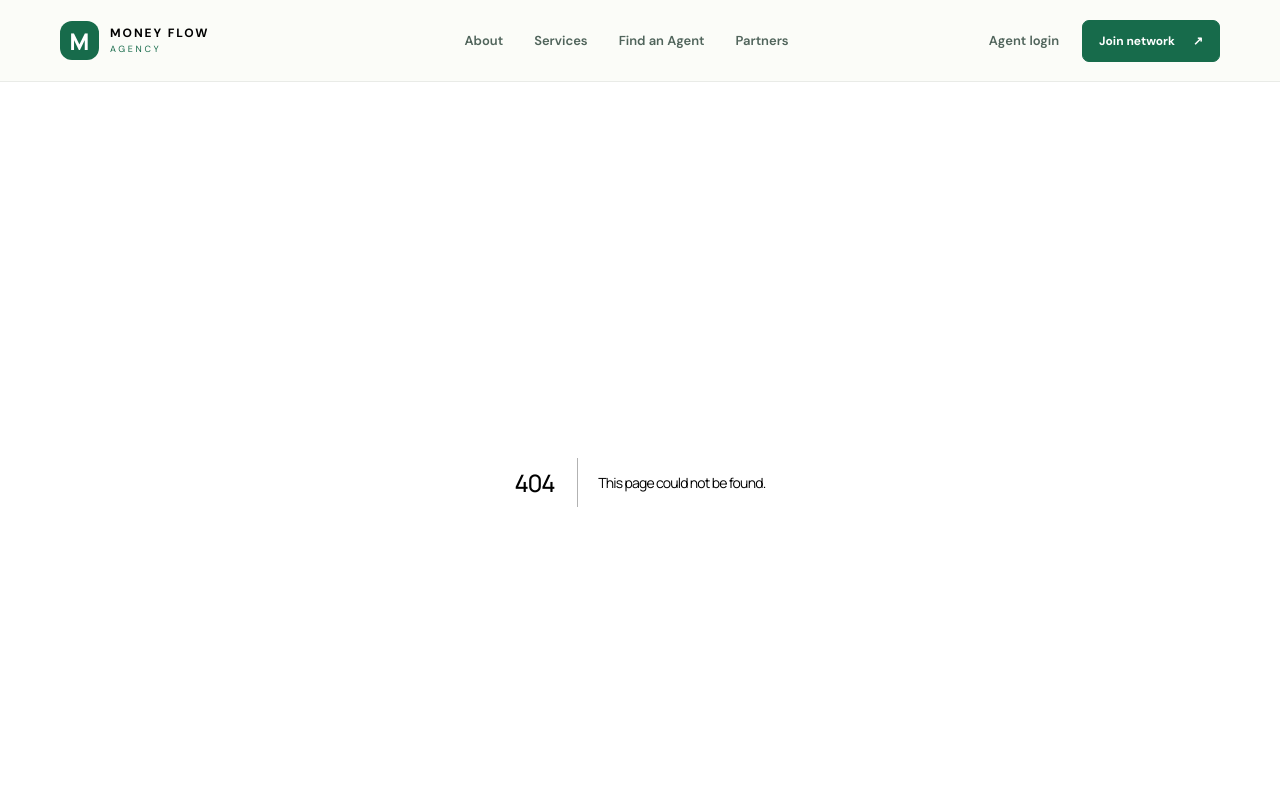
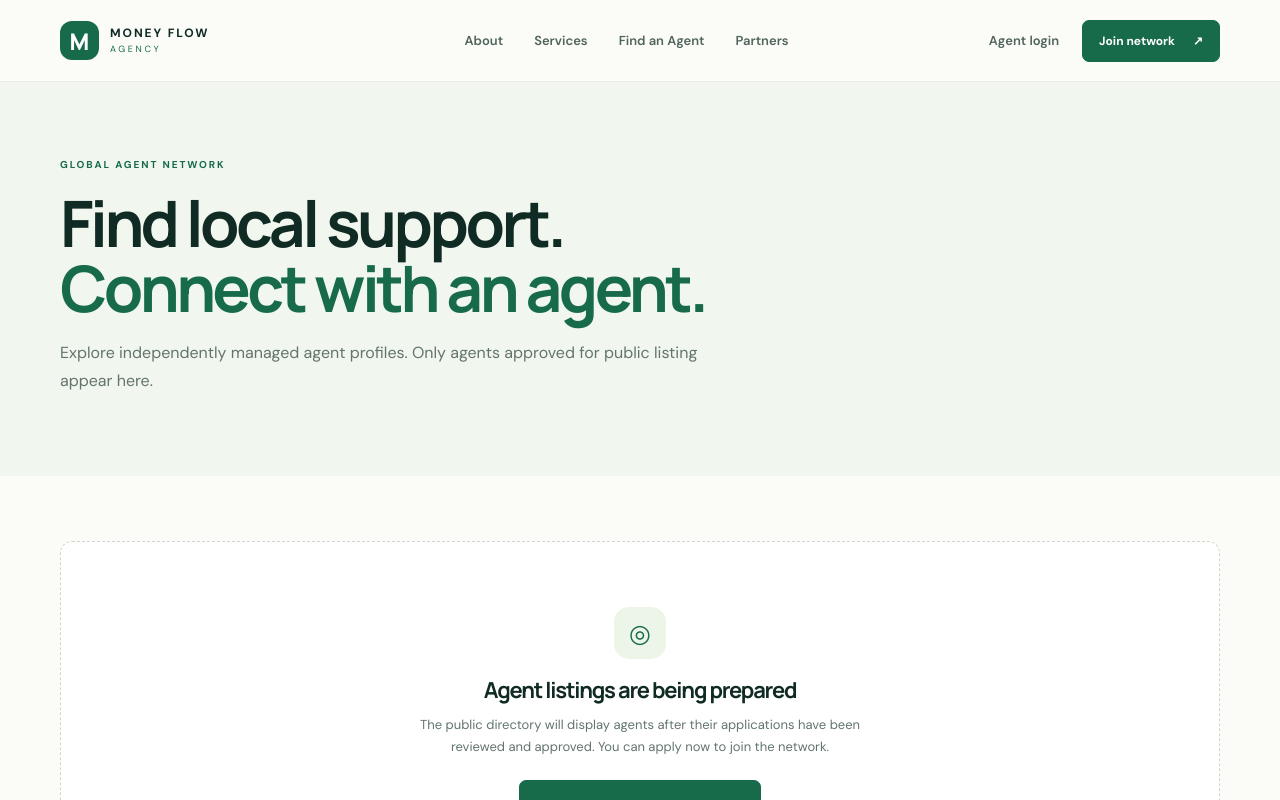
Before and after one commit to MKONDE/Money-flow-agency, a Next.js app: page /agents in a window 1280 px wide. Before the commit this address had no page. Shown: the top 800 px of the page. Built offline with nearby package versions, Linux system fonts and the light colour scheme; no server answers; the database is empty.

Commit message:
feat(mfa): build public platform pages src/app/agents/page.tsx

```diff
--- /dev/null
+++ b/src/app/agents/page.tsx
@@ -0,0 +1,8 @@
+import Link from "next/link";
+import { createClient } from "@/lib/supabase/server";
+type Agent={id:string;brand_name:string;description:string|null;country_code:string;region:string|null;city:string|null;services:string[]|null;languages:string[]|null;logo_url:string|null};
+export const dynamic="force-dynamic";
+export default async function AgentsPage(){
+ let agents:Agent[]=[]; let configured=Boolean(process.env.NEXT_PUBLIC_SUPABASE_URL&&process.env.NEXT_PUBLIC_SUPABASE_PUBLISHABLE_KEY);
+ if(configured){try{const supabase=await createClient();const {data}=await supabase.from("agent_profiles").select("id,brand_name,description,country_code,region,city,services,languages,logo_url").eq("status","verified").order("brand_name").limit(60);agents=(data??[]) as Agent[]}catch{}}
+ return <><section className="page-hero"><div className="container"><div className="section-kicker">GLOBAL AGENT NETWORK</div><h1>Find local support.<br/><em>Connect with an agent.</em></h1><p>Explore independently managed agent profiles. Only agents approved for public listing appear here.</p></div></section><section className="content-section"><div className="container">{agents.length? <div className="pillar-grid">{agents.map(a=><article className="pillar-card" key={a.id}><span className="badge-status">MFA VERIFIED</span><h3 style={{marginTop:28}}>{a.brand_name}</h3><p>{[a.city,a.region,a.country_code].filter(Boolean).join(", ")}</p><p>{a.description}</p><div className="form-note">{(a.services??[]).join(" · ")}</div></article>)}</div>:<div className="empty-state"><div className="empty-state-mark">◎</div><h2>Agent listings are being prepared</h2><p>The public directory will display agents after their applications have been reviewed and approved. You can apply now to join the network.</p><Link className="button" href="/become-agent">Apply to become an agent <span>↗</span></Link></div>}</div></section></>}
```
